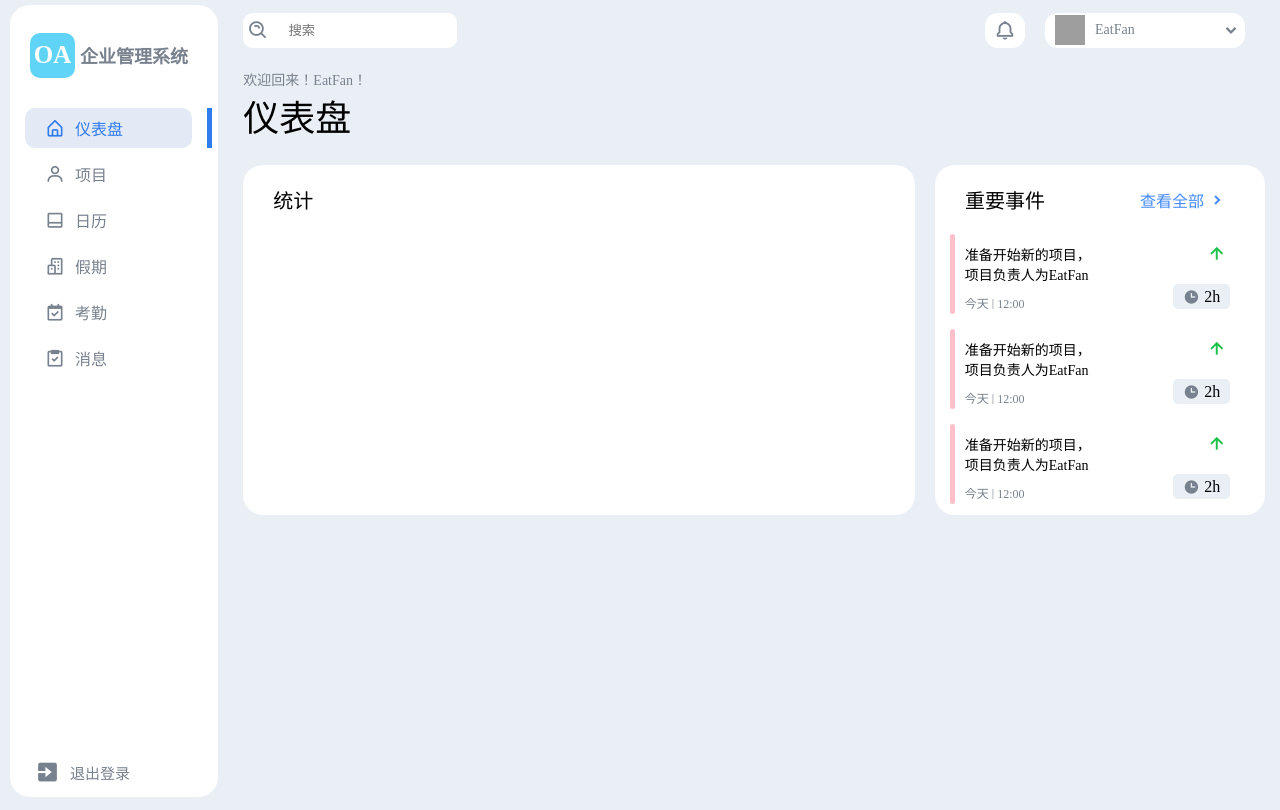
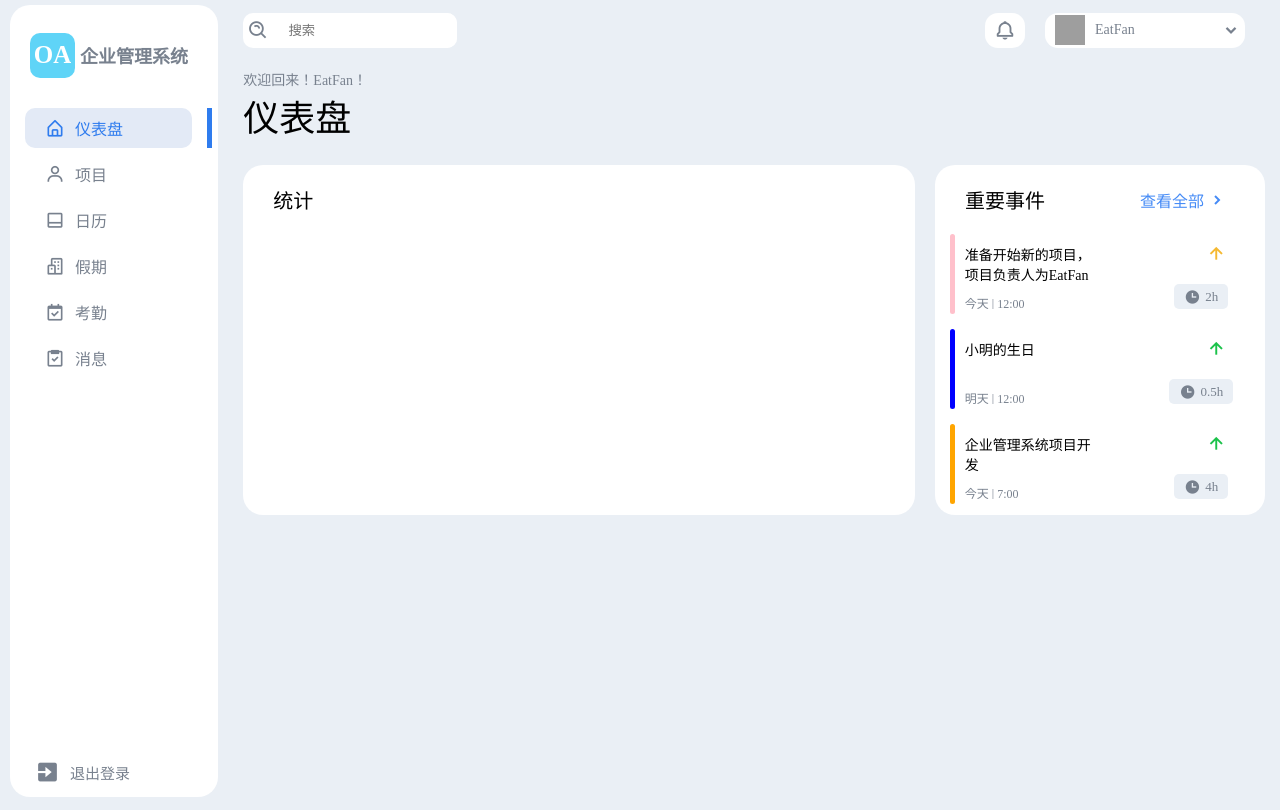
Before and after one commit to EatFans/Business-Management-System, a Vue app in the folder bms-vue/: page /dashboard in a window 1280 px wide. Built offline with nearby package versions, Linux system fonts and the light colour scheme; grey boxes are pictures that could not be loaded.

Commit message:
前端修改EventMenuItem组件

```diff
--- a/bms-vue/src/components/ImportantEvent/EventMenuItem.vue
+++ b/bms-vue/src/components/ImportantEvent/EventMenuItem.vue
@@ -29,16 +29,23 @@
 <script>
 export default {
   name: "EventMenuItem",
+  props:{
+    item: {
+      type: Object,
+      required: true,
+      default: null
+    }
+  },
   data() {
     return {
-      item: {
-        text: '准备开始新的项目，项目负责人为EatFan范德萨范德萨范德萨范德萨范德萨发撒放到沙发的',
-        day: '今天',
-        time: '12:00',
-        spendTime: '2h',
-        eventStatus: 'low',  // 高、中、低，high、medium、low
-        color: 'pink',
-      }
+      // item: {
+      //   text: '准备开始新的项目，项目负责人为EatFan范德萨范德萨范德萨范德萨范德萨发撒放到沙发的',
+      //   day: '今天',
+      //   time: '12:00',
+      //   spendTime: '2h',
+      //   eventStatus: 'high',  // 高、中、低，high、medium、low
+      //   color: 'pink',
+      // }
     }
   },
   methods: {
@@ -68,15 +75,16 @@ export default {
   flex-direction: row;
 }
 
+.important-event-menu-item-data {
+  width: 550px;
+  height: 100%;
+}
+
 .text-box {
   width: 70%;
   height: 40px;
   margin-top: 10px;
   font-size: 14px;
-  overflow: hidden;
-  text-overflow: ellipsis;
-  display:-webkit-box;
-  -webkit-box-orient:vertical;
 }
 
 .time-box {
@@ -141,6 +149,11 @@ export default {
   color: #78818e;
 }
 
+.spend-time-box p {
+  color: #78818e;
+  font-size: 13px;
+}
+
 /* 颜色板样式 */
 .color-board {
   width: 5px;
--- a/bms-vue/src/layout/components/ImportantEventMenu.vue
+++ b/bms-vue/src/layout/components/ImportantEventMenu.vue
@@ -1,9 +1,8 @@
 <!-- 重要事件菜单布局组件 -->
 <template>
   <div class="important-event-menu">
-    <EventMenuItem />
-    <EventMenuItem />
-    <EventMenuItem />
+    <EventMenuItem v-for="(item, index) in itemList" :key="item" :item="item" />
+
   </div>
 </template>
 
@@ -19,7 +18,32 @@ export default {
   },
   data() {
     return {
-
+      itemList: [
+        {
+          text: '准备开始新的项目，项目负责人为EatFan',
+          day: '今天',
+          time: '12:00',
+          spendTime: '2h',
+          eventStatus: 'medium',  // 高、中、低，high、medium、low
+          color: 'pink',
+        },
+        {
+          text: '小明的生日',
+          day: '明天',
+          time: '12:00',
+          spendTime: '0.5h',
+          eventStatus: 'low',
+          color: 'blue',
+        },
+        {
+          text: '企业管理系统项目开发',
+          day: '今天',
+          time: '7:00',
+          spendTime: '4h',
+          eventStatus: 'low',
+          color: 'orange'
+        }
+      ]
     }
   },
   methods: {
--- a/bms-vue/src/router/index.js
+++ b/bms-vue/src/router/index.js
@@ -45,6 +45,11 @@ const publicRouter =  [
         component: () => import('@/views/Index.vue'),
         children: childrenRouter,
     },
+    {
+        path: '/',
+        component: () => import('@/views/Index.vue'),
+        children: childrenRouter,
+    },
 
 ];
 
```
